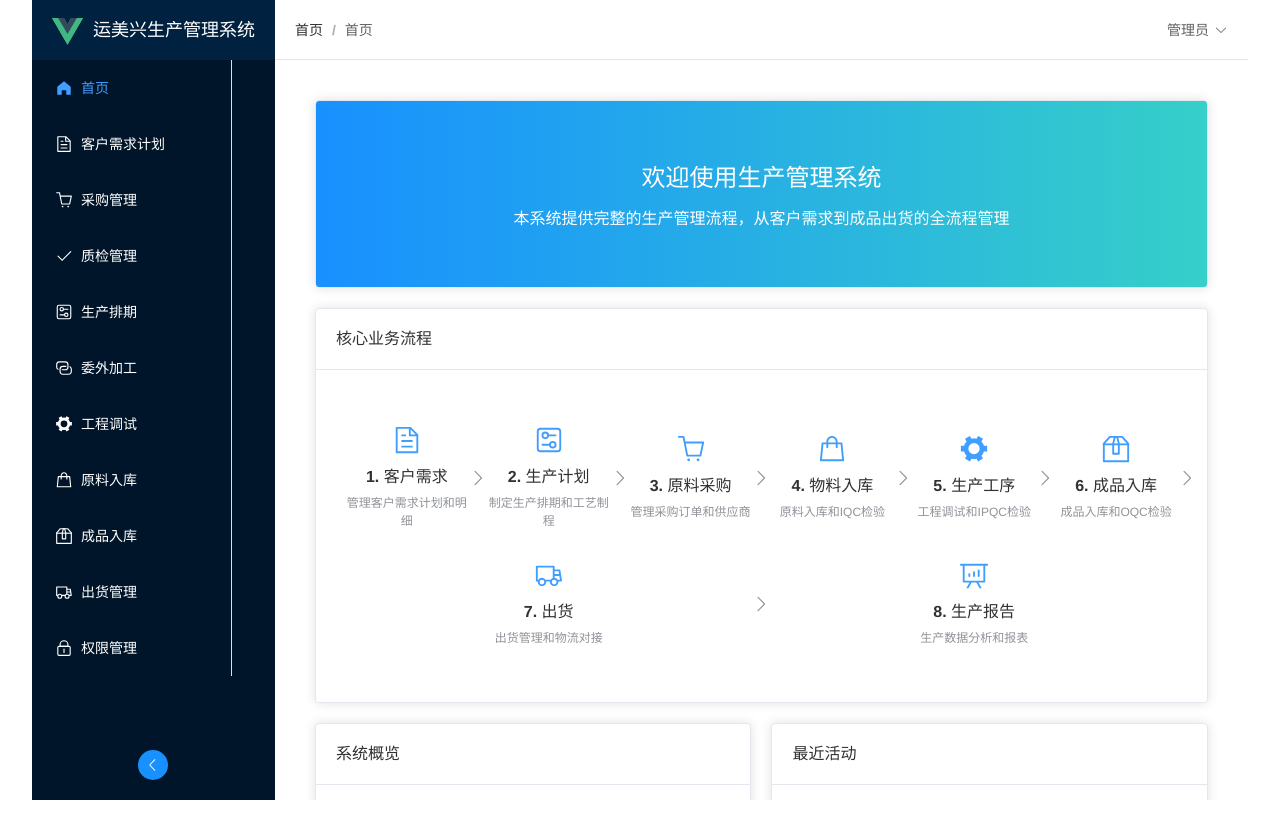
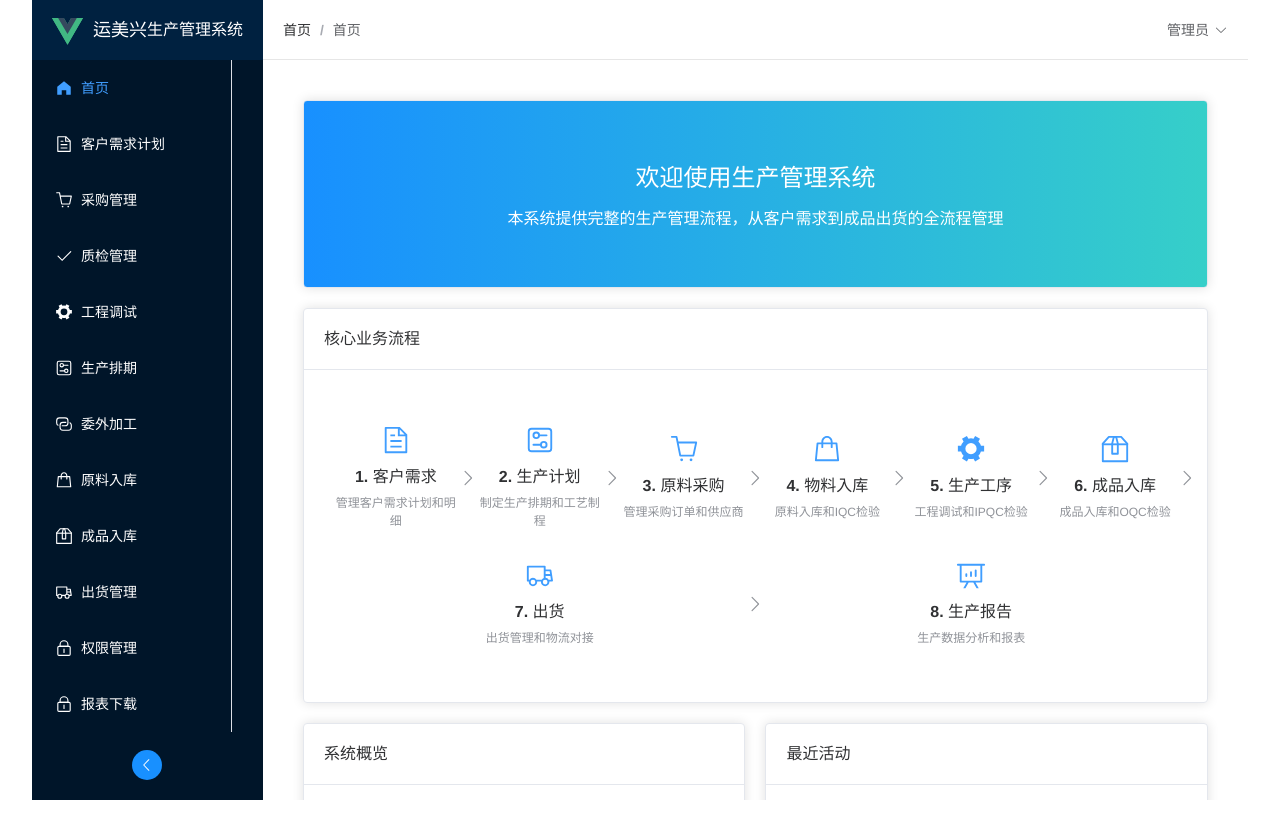
Before and after one commit to giftboys8/ymx, a Vue app: page / in a window 1280 px wide. Built offline with nearby package versions, Linux system fonts and the light colour scheme.

Commit message:
调整顺序

```diff
--- a/src/App.vue
+++ b/src/App.vue
@@ -15,7 +15,8 @@ const handleSelect = (key) => {
     <el-aside width="auto" class="aside">
       <div class="logo-container">
         <img src="./assets/vue.svg" class="logo" alt="Logo" />
-        <span v-if="!isCollapse" class="title">运美兴生产管理系统</span>
+        <span v-if="!isCollapse" class="title">运美兴</span>
+        <span class="subtitle">生产管理系统</span>
       </div>
       <el-menu
         :default-active="$route.path"
@@ -41,6 +42,10 @@ const handleSelect = (key) => {
           <el-icon><Check /></el-icon>
           <template #title>质检管理</template>
         </el-menu-item>
+        <el-menu-item index="/engineering">
+          <el-icon><Tools /></el-icon>
+          <template #title>工程调试</template>
+        </el-menu-item>
         <el-menu-item index="/production">
           <el-icon><SetUp /></el-icon>
           <template #title>生产排期</template>
@@ -48,10 +53,6 @@ const handleSelect = (key) => {
         <el-menu-item index="/outsourcing">
           <el-icon><Connection /></el-icon>
           <template #title>委外加工</template>
-        </el-menu-item>
-        <el-menu-item index="/engineering">
-          <el-icon><Tools /></el-icon>
-          <template #title>工程调试</template>
         </el-menu-item>
         <el-menu-item index="/material-in">
           <el-icon><Goods /></el-icon>
@@ -68,6 +69,10 @@ const handleSelect = (key) => {
         <el-menu-item index="/permission">
           <el-icon><Lock /></el-icon>
           <template #title>权限管理</template>
+        </el-menu-item>
+        <el-menu-item index="/reports">
+          <el-icon><Lock /></el-icon>
+          <template #title>报表下载</template>
         </el-menu-item>
       </el-menu>
       <div class="collapse-btn" @click="isCollapse = !isCollapse">
```
